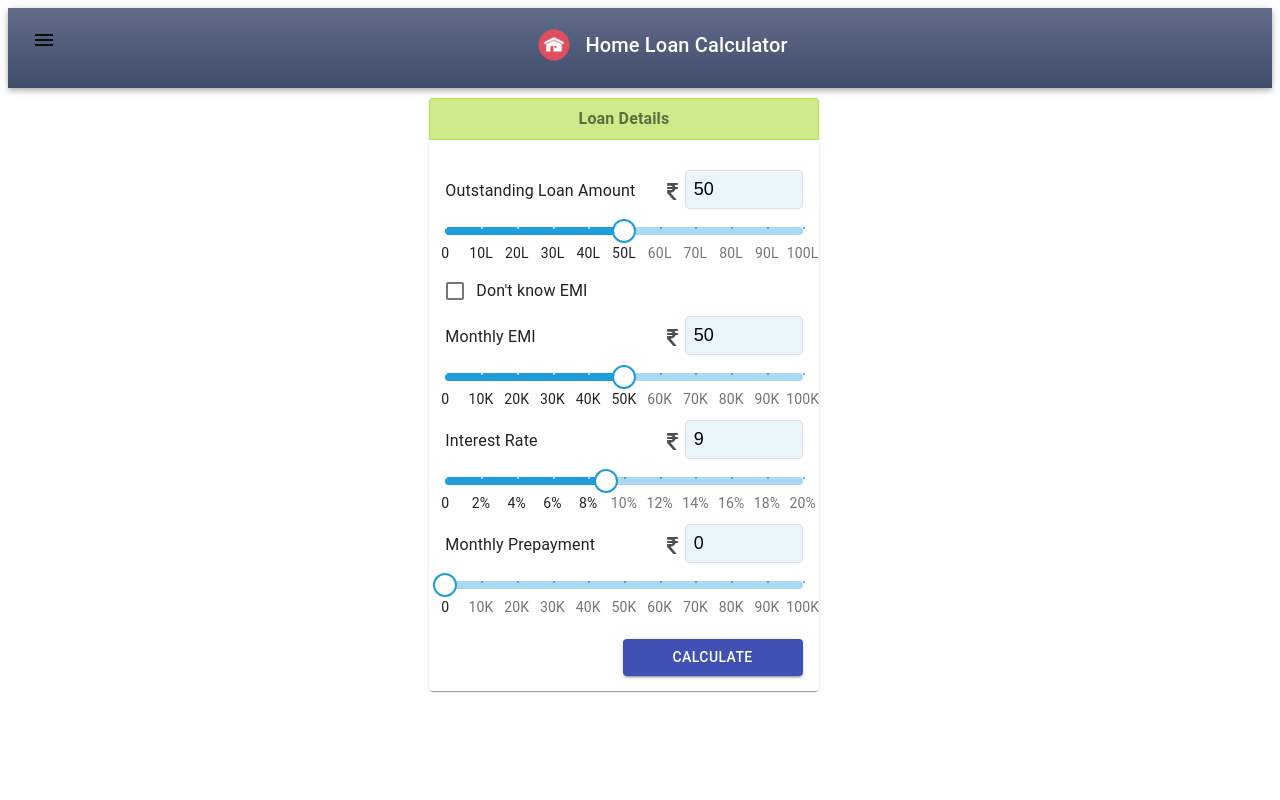
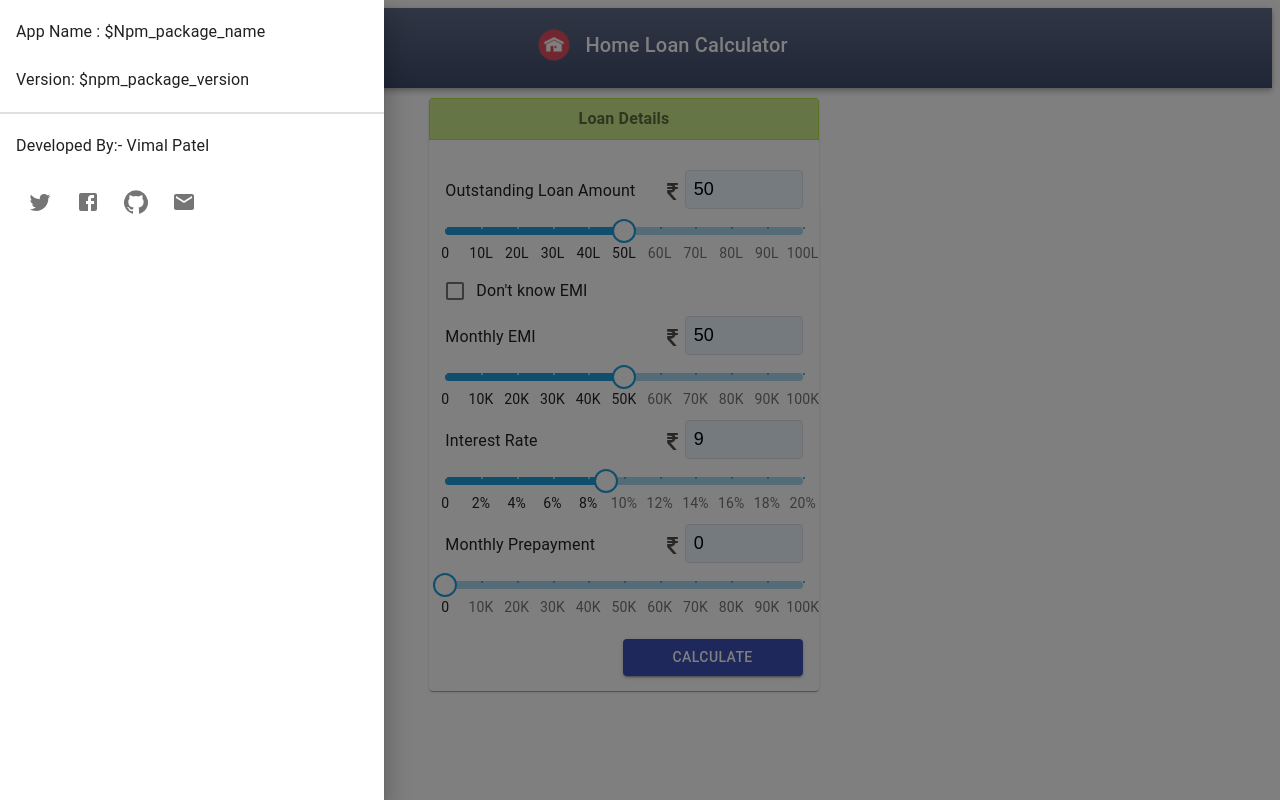
Before and after one commit to patelvimal/HomeLoanScheduler, a React (Create React App) app: page / in a window 1280 px wide. Built offline with nearby package versions, Linux system fonts and the light colour scheme.

Commit message:
sidebar enhancement

```diff
--- a/package.json
+++ b/package.json
@@ -1,6 +1,6 @@
 {
   "name": "home-loan-calculator",
-  "version": "0.1.0",
+  "version": "1.0.0",
   "private": true,
   "dependencies": {
     "@material-ui/core": "^4.10.1",
--- a/src/components/Header.jsx
+++ b/src/components/Header.jsx
@@ -44,7 +44,7 @@ const useStyles = makeStyles((theme) => ({
 
 const Header = () => {
 	const classes = useStyles();
-	const [showSidebar, setToggleSidebar] = useState(false)
+	const [showSidebar, setToggleSidebar] = useState(true)
 
 	const hamburgerClick = () => {
 		setToggleSidebar(true);
--- a/src/components/LoanForm.jsx
+++ b/src/components/LoanForm.jsx
@@ -173,7 +173,7 @@ const LoanForm = (props) => {
                         onClick={onSubmit}
                         className={formClasses.submitButton}>
                         Calculate
-                            </Button>
+                    </Button>
                 </form>
             </CardContent>
         </Card>
--- a/src/components/Sidebar.jsx
+++ b/src/components/Sidebar.jsx
@@ -4,22 +4,27 @@ import ListItemText from '@material-ui/core/ListItemText';
 import List from '@material-ui/core/List';
 import Divider from '@material-ui/core/Divider';
 import ListItem from '@material-ui/core/ListItem';
-import { makeStyles } from '@material-ui/core';
-
+import { makeStyles, capitalize, Button, ListItemIcon, IconButton } from '@material-ui/core';
+import TwitterIcon from '@material-ui/icons/Twitter';
+import GitHubIcon from '@material-ui/icons/GitHub';
+import FacebookIcon from '@material-ui/icons/Facebook';
+import EmailIcon from '@material-ui/icons/Email';
 
 const useStyles = makeStyles((theme) => ({
-    paper : {
+    paper: {
         width: '30%',
         [theme.breakpoints.down('sm')]: {
             width: '80%',
         },
+    },
+    title: {
+        textTransform: 'capitalize'
     }
 }));
 
-
 const Sidebar = (props) => {
     const classes = useStyles();
-
+    const appName = process.env.REACT_APP_NAME.replace(/-/g, ' ');
     return (
         <React.Fragment>
             <SwipeableDrawer
@@ -32,13 +37,41 @@ const Sidebar = (props) => {
                 onOpen={() => { props.toggleDrawer(true) }}
             >
                 <List>
-                    {['Inbox', 'Starred', 'Send email', 'Drafts'].map((text, index) => (
-                        <ListItem button key={text}>
-                            <ListItemText primary={text} />
-                        </ListItem>
-                    ))}
+                    <ListItem className={classes.title}>
+                        <ListItemText primary={`App Name : ${appName}`} />
+                    </ListItem>
+                    <ListItem >
+                        <ListItemText primary={`Version: ${process.env.REACT_APP_VERSION}`} />
+                    </ListItem>
                 </List>
                 <Divider />
+                {/* <List>
+                    <ListItem className={classes.title} button>
+                        <ListItemText primary="Report a Bug" />
+                    </ListItem>
+                </List> */}
+                <Divider />
+                <List>
+                    <ListItem className={classes.title}>
+                        <ListItemText primary="Developed By:- Vimal Patel" />
+                    </ListItem>
+                    <ListItem className={classes.title}>
+                        <ListItemIcon>
+                            <IconButton>
+                                <TwitterIcon />
+                            </IconButton>
+                            <IconButton>
+                                <FacebookIcon />
+                            </IconButton>
+                            <IconButton>
+                                <GitHubIcon />
+                            </IconButton>
+                            <IconButton>
+                                <EmailIcon />
+                            </IconButton>
+                        </ListItemIcon>
+                    </ListItem>
+                </List>
             </SwipeableDrawer>
         </React.Fragment>
     )
```
Also changed, not shown: 1 other file (tests, documents, lock files or other folders).
